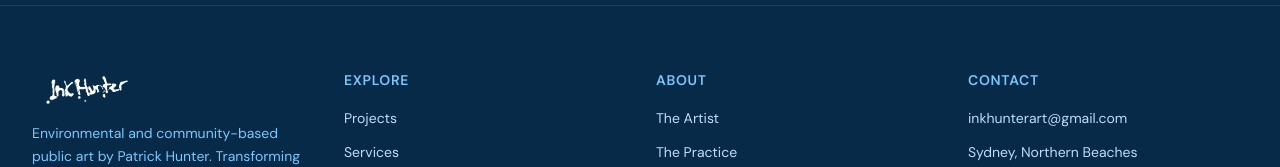
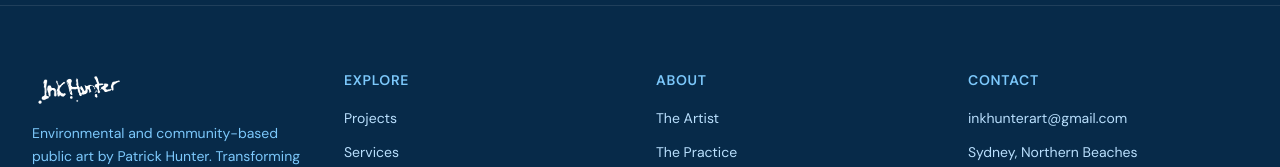
Before and after one commit to benmichaelhunter-cmd/InkHunter, a Next.js app: page /about/artist in a window 1280 px wide. Shown: the part 2261-2428 px from the top of the page. Built offline with nearby package versions, Linux system fonts and the light colour scheme; a web font is replaced by a local one.

Commit message:
Increase footer logo left offset for better text alignment
Co-Authored-By: Claude Opus 4.6 <noreply@anthropic.com>

```diff
--- a/src/components/layout/Footer.tsx
+++ b/src/components/layout/Footer.tsx
@@ -44,7 +44,7 @@ export default function Footer() {
                 alt={SITE_NAME}
                 width={160}
                 height={46}
-                className="h-10 w-auto invert brightness-200 -ml-1"
+                className="h-10 w-auto invert brightness-200 -ml-3"
               />
             </Link>
             <p className="mt-3 text-ocean-300 text-sm leading-relaxed">
```
